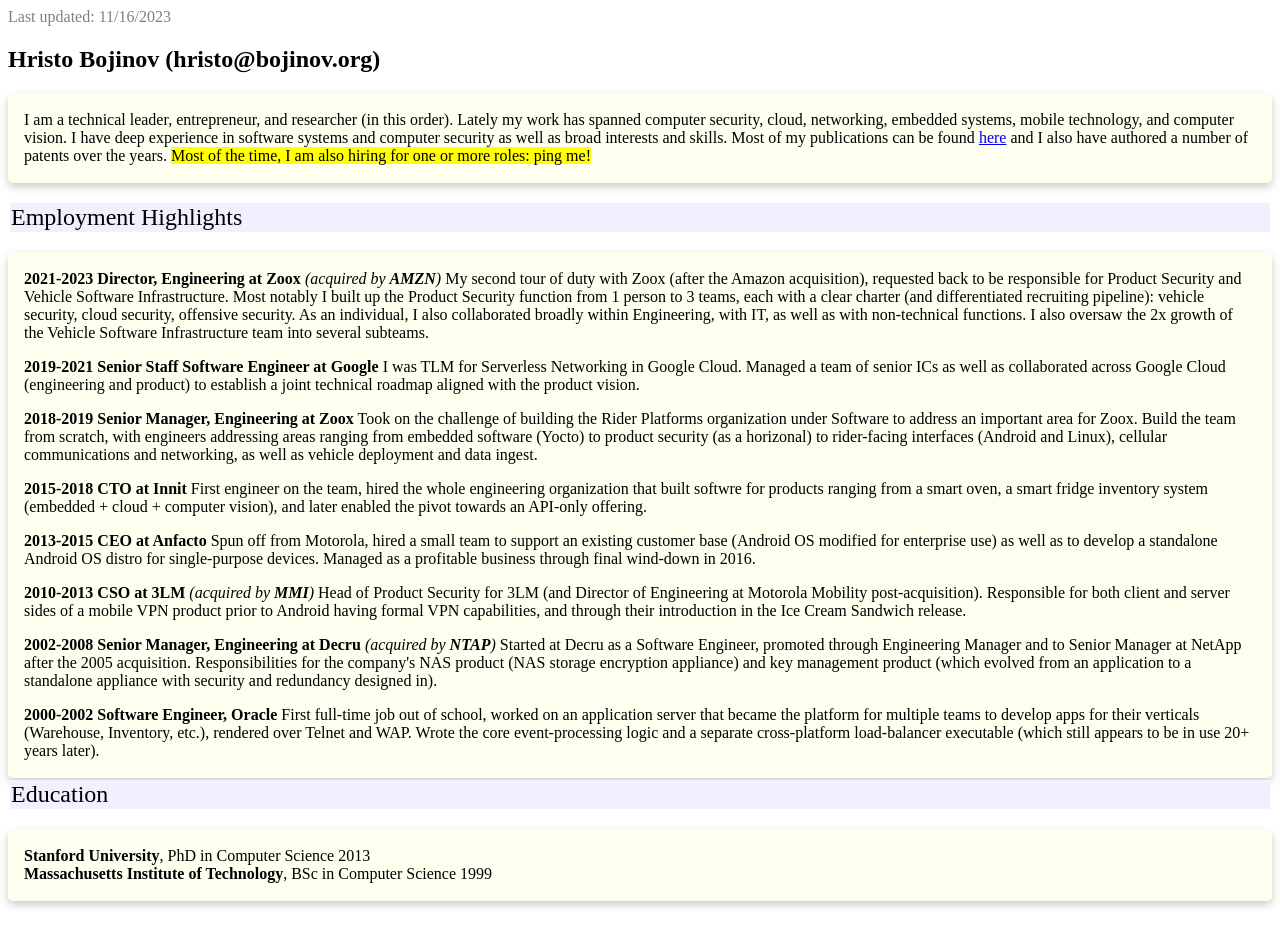
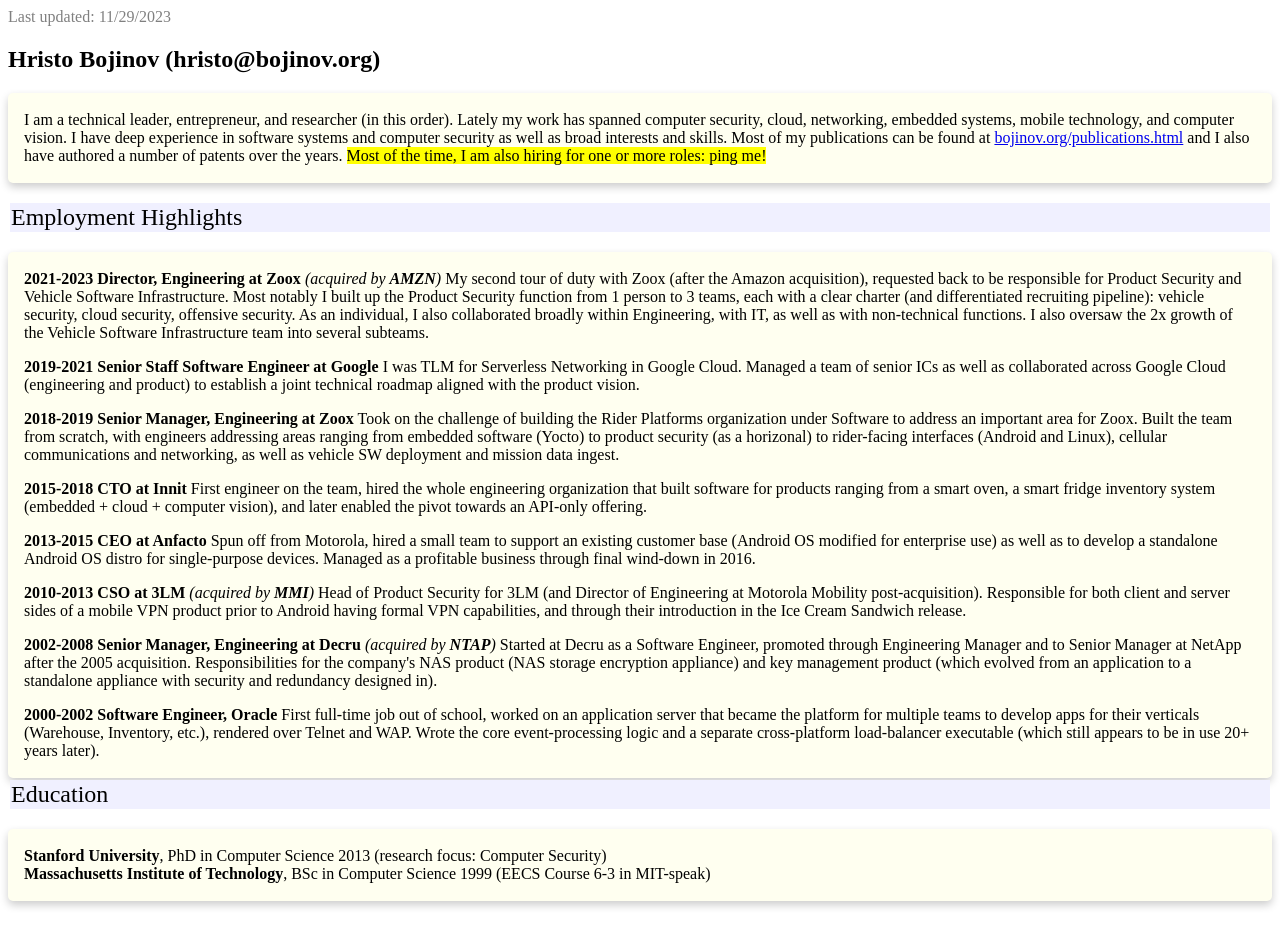
Before and after one commit to hristo/hristo.github.io, a plain HTML site: page resume.html in a window 1280 px wide. Drawn offline with Linux system fonts and the light colour scheme.

Commit message:
Small fixes.

```diff
--- a/resume.html
+++ b/resume.html
@@ -24,11 +24,11 @@ hx { background-color:#FFFF00; }
 
 <body>
 
-<p><font color="gray">Last updated: 11/16/2023</font></p>
+<p><font color="gray">Last updated: 11/29/2023</font></p>
 
 <h2>Hristo Bojinov (hristo@bojinov.org)</h2>
 
-<div class="card"><div class="container"><p>I am a technical leader, entrepreneur, and researcher (in this order). Lately my work has spanned computer security, cloud, networking, embedded systems, mobile technology, and computer vision. I have deep experience in software systems and computer security as well as broad interests and skills. Most of my publications can be found <a href="publications.html">here</a> and I also have authored a number of patents over the years. <hx>Most of the time, I am also hiring for one or more roles: ping me!</hx></p></div></div><br/>
+<div class="card"><div class="container"><p>I am a technical leader, entrepreneur, and researcher (in this order). Lately my work has spanned computer security, cloud, networking, embedded systems, mobile technology, and computer vision. I have deep experience in software systems and computer security as well as broad interests and skills. Most of my publications can be found at <a href="publications.html">bojinov.org/publications.html</a> and I also have authored a number of patents over the years. <hx>Most of the time, I am also hiring for one or more roles: ping me!</hx></p></div></div><br/>
 
 <table width="100%"><tr><td valign="middle" bgcolor="#F0F0FF"><font size="+2">Employment Highlights</font></td></tr></table>
 
@@ -38,9 +38,9 @@ hx { background-color:#FFFF00; }
 
 <p><b>2019-2021</b> <b>Senior Staff Software Engineer at Google</b> I was TLM for Serverless Networking in Google Cloud. Managed a team of senior ICs as well as collaborated across Google Cloud (engineering and product) to establish a joint technical roadmap aligned with the product vision.</p>
 
-<p><b>2018-2019</b> <b>Senior Manager, Engineering at Zoox</b> Took on the challenge of building the Rider Platforms organization under Software to address an important area for Zoox. Build the team from scratch, with engineers addressing areas ranging from embedded software (Yocto) to product security (as a horizonal) to rider-facing interfaces (Android and Linux), cellular communications and networking, as well as vehicle deployment and data ingest.</p>
+<p><b>2018-2019</b> <b>Senior Manager, Engineering at Zoox</b> Took on the challenge of building the Rider Platforms organization under Software to address an important area for Zoox. Built the team from scratch, with engineers addressing areas ranging from embedded software (Yocto) to product security (as a horizonal) to rider-facing interfaces (Android and Linux), cellular communications and networking, as well as vehicle SW deployment and mission data ingest.</p>
 
-<p><b>2015-2018</b> <b>CTO at Innit</b> First engineer on the team, hired the whole engineering organization that built softwre for products ranging from a smart oven, a smart fridge inventory system (embedded + cloud + computer vision), and later enabled the pivot towards an API-only offering.</p>
+<p><b>2015-2018</b> <b>CTO at Innit</b> First engineer on the team, hired the whole engineering organization that built software for products ranging from a smart oven, a smart fridge inventory system (embedded + cloud + computer vision), and later enabled the pivot towards an API-only offering.</p>
 
 <p><b>2013-2015</b> <b>CEO at Anfacto</b> Spun off from Motorola, hired a small team to support an existing customer base (Android OS modified for enterprise use) as well as to develop a standalone Android OS distro for single-purpose devices. Managed as a profitable business through final wind-down in 2016.</p>
 
@@ -57,8 +57,8 @@ hx { background-color:#FFFF00; }
 <br/>
 <div class="card"><div class="container">
 <p>
-<b>Stanford University</b>, PhD in Computer Science 2013<br/>
-<b>Massachusetts Institute of Technology</b>, BSc in Computer Science 1999</p>
+<b>Stanford University</b>, PhD in Computer Science 2013 (research focus: Computer Security)<br/>
+<b>Massachusetts Institute of Technology</b>, BSc in Computer Science 1999 (EECS Course 6-3 in MIT-speak)</p>
 </div></div>
 <br/>
 
```
